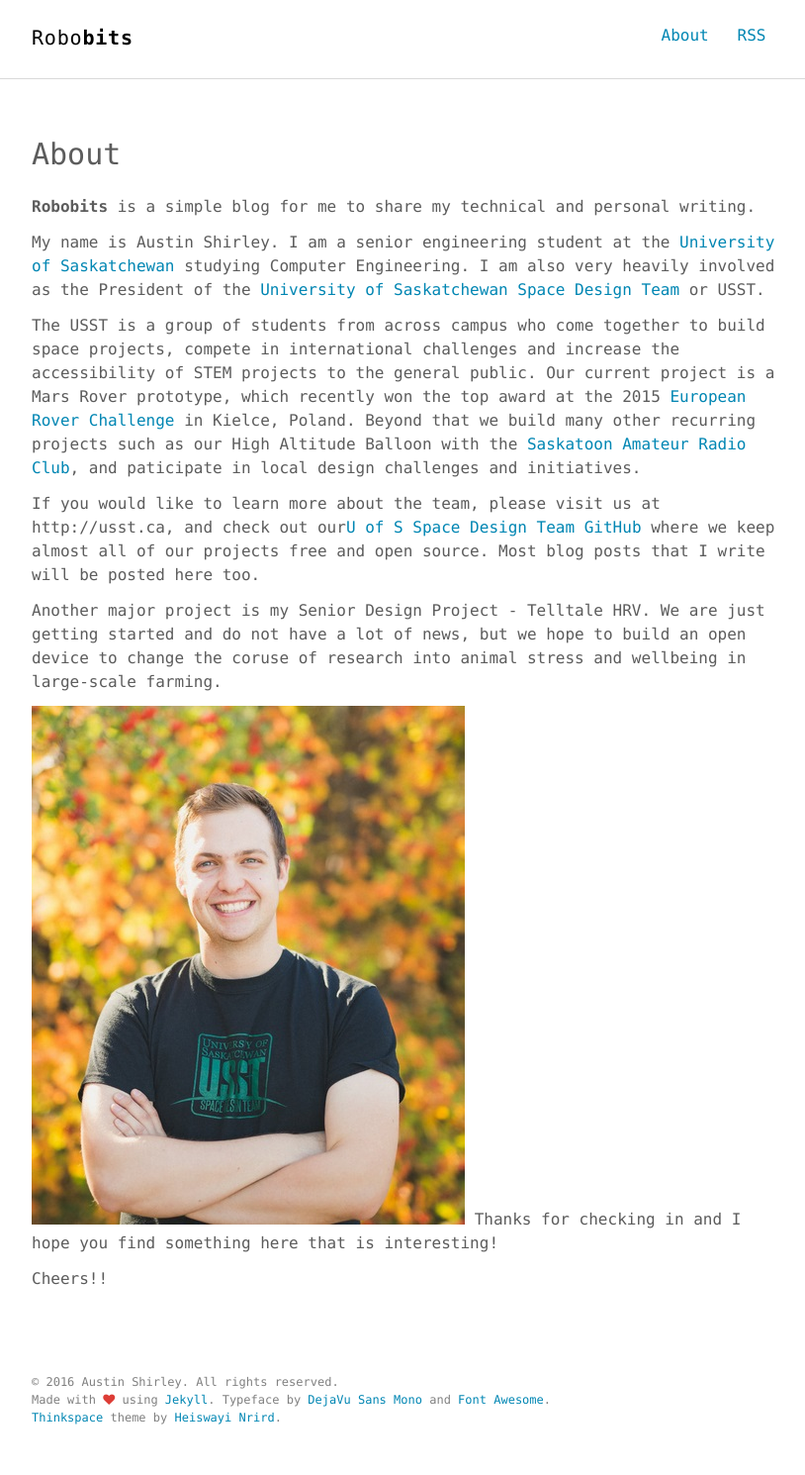
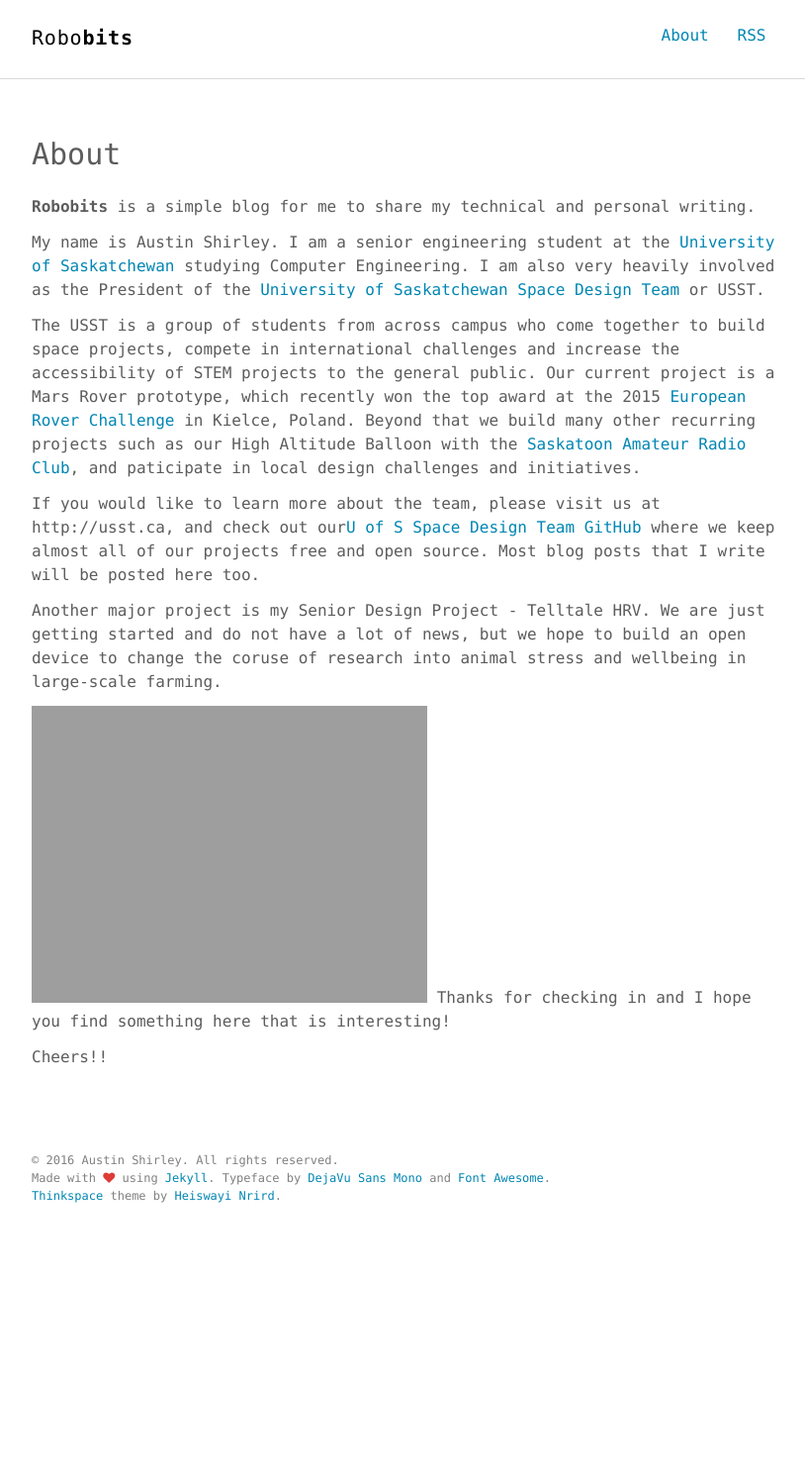
Before and after one commit to ausshir/ausshir.github.io, a Jekyll site: the page built from about.md, in a window 1280 px wide. Shown: the whole page at 99% size, without its empty margins (232-1046 px from the left). Built offline with Jekyll 4.4.1, drawn with Linux system fonts in a browser that asks for light colours; after the commit the page ends 1266 px from its top, so only the background shows below that.

Commit message:
Updated about.md

```diff
--- a/about.md
+++ b/about.md
@@ -16,7 +16,7 @@
 
 Another major project is my Senior Design Project - Telltale HRV. We are just getting started and do not have a lot of news, but we hope to build an open device to change the coruse of research into animal stress and wellbeing in large-scale farming.
 
-![](https://ausshir.github.io/assets/author.jpg){:class="img-responsive"}
+![](https://ausshir.github.io/assets/author.jpg =100x)
 Thanks for checking in and I hope you find something here that is interesting!
 
 Cheers!!
```
